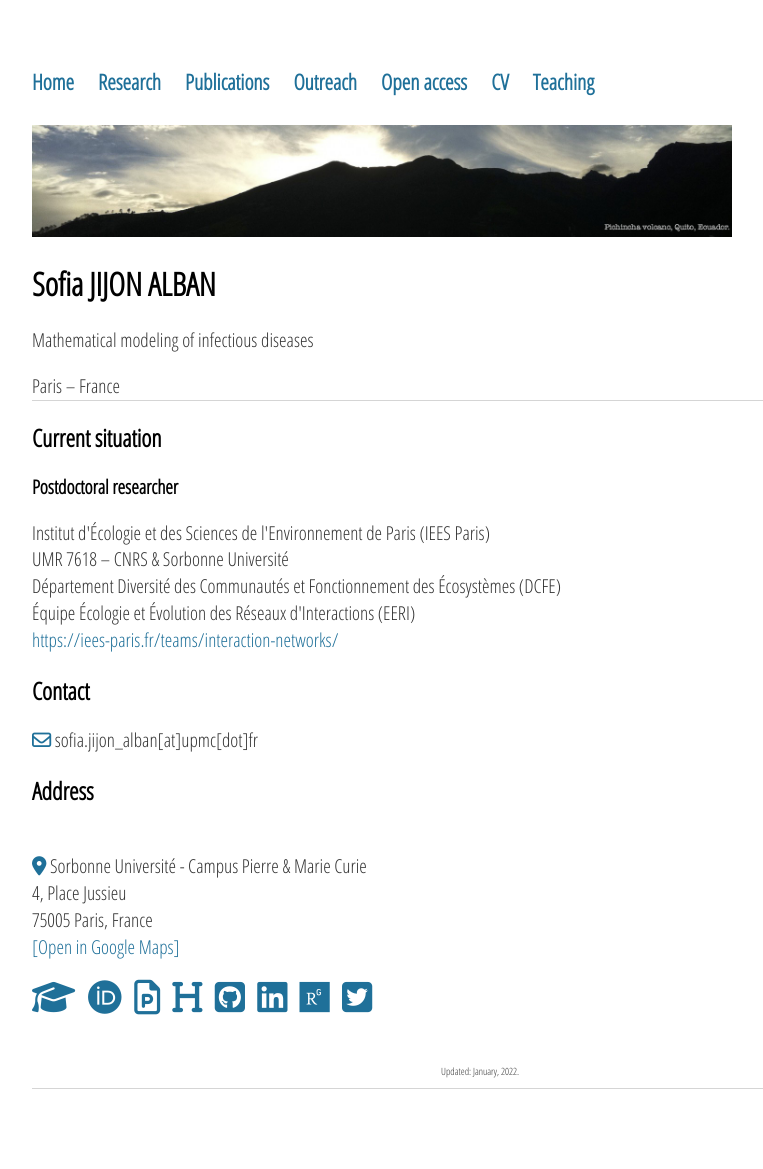
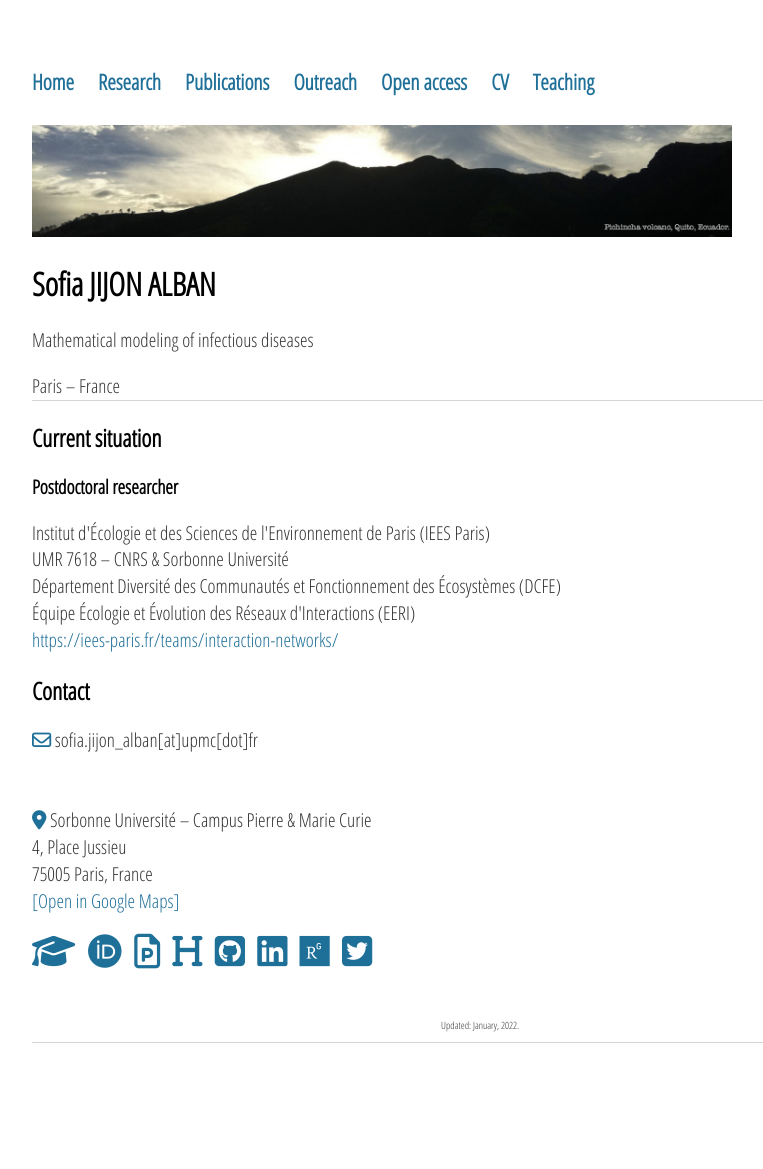
Before and after one commit to sjijon/sjijon.github.io, a Jekyll site: the page built from index.html, in a window 1280 px wide. Shown: the whole page, without its empty margins (160-923 px from the left). Built offline with Jekyll 4.4.1, drawn with Linux system fonts in a browser that asks for light colours; nearby versions of some CDN libraries; after the commit the page ends 1123 px from its top, so only the background shows below that.

Commit message:
Fix sections

```diff
--- a/index.html
+++ b/index.html
@@ -36,22 +36,17 @@ title: Sofia JIJON
 		<!-- <i class="far fa-envelope" style="color:#1f7099"></i> sofia.jijon-alban[at]lecnam[dot]net
 		<br>
 		<i class="far fa-envelope" style="color:#1f7099"></i> sofia.jijon[at]iplesp[dot]upmc[dot]fr -->
-	</p>
-
-	<h2>Address</h2>
-	<p>
 		<br>
-		<i class="fa fa-map-marker" aria-hidden="true" style="color:#1f7099"></i> Sorbonne Université - Campus Pierre & Marie Curie
+		<br>
+			<i class="fa fa-map-marker" aria-hidden="true" style="color:#1f7099"></i> Sorbonne Université – Campus Pierre & Marie Curie
 		<br>
 		4, Place Jussieu
 		<br>
 		75005 Paris, France
 		<br>
 		<a href="https://goo.gl/maps/V4J3N5QQXGnc8EJL6" target="_blank">[Open in Google Maps]</a>
+	</p>
 
-
-
-	</p>
 	<p>
 		<a href="https://scholar.google.fr/citations?user=0CT-3HgAAAAJ&hl" target="_blank"><i class="fa fa-graduation-cap " style="font-size: 1.8em"></i></a>
 		&nbsp;
```
